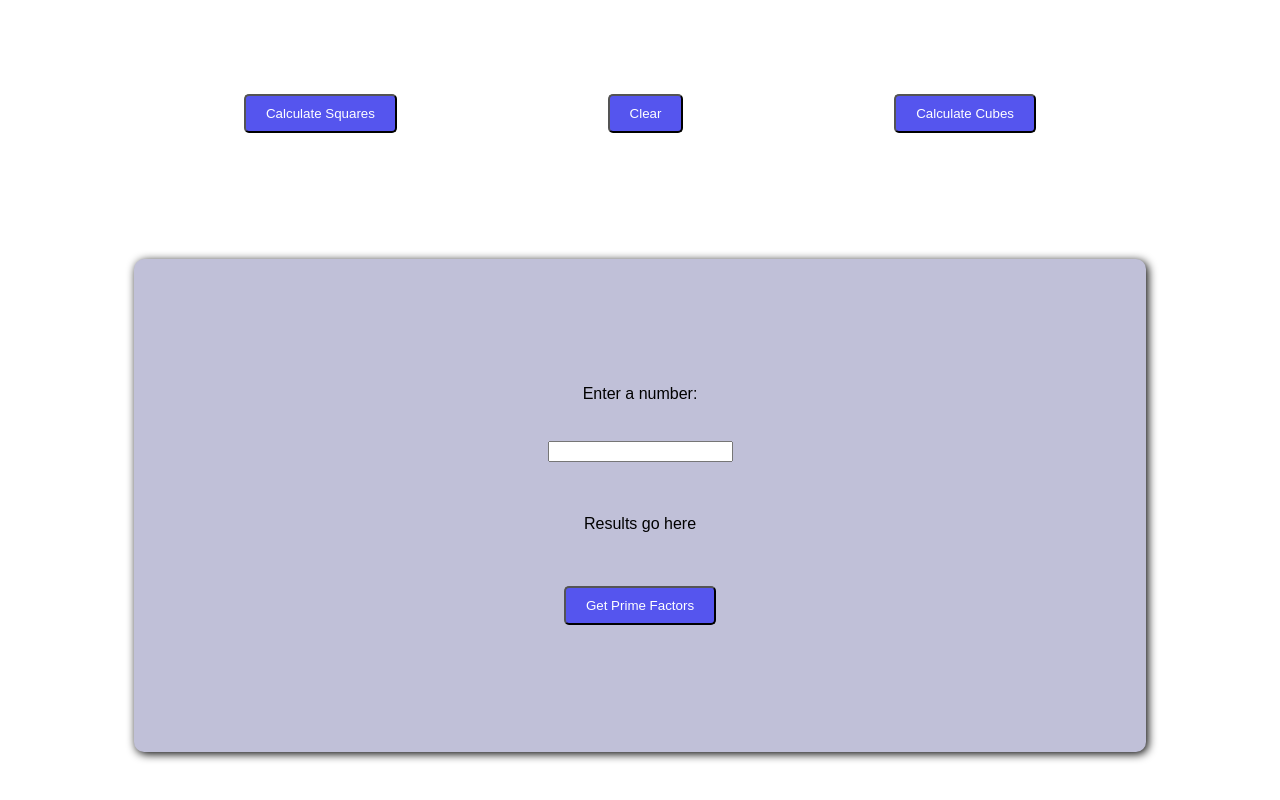
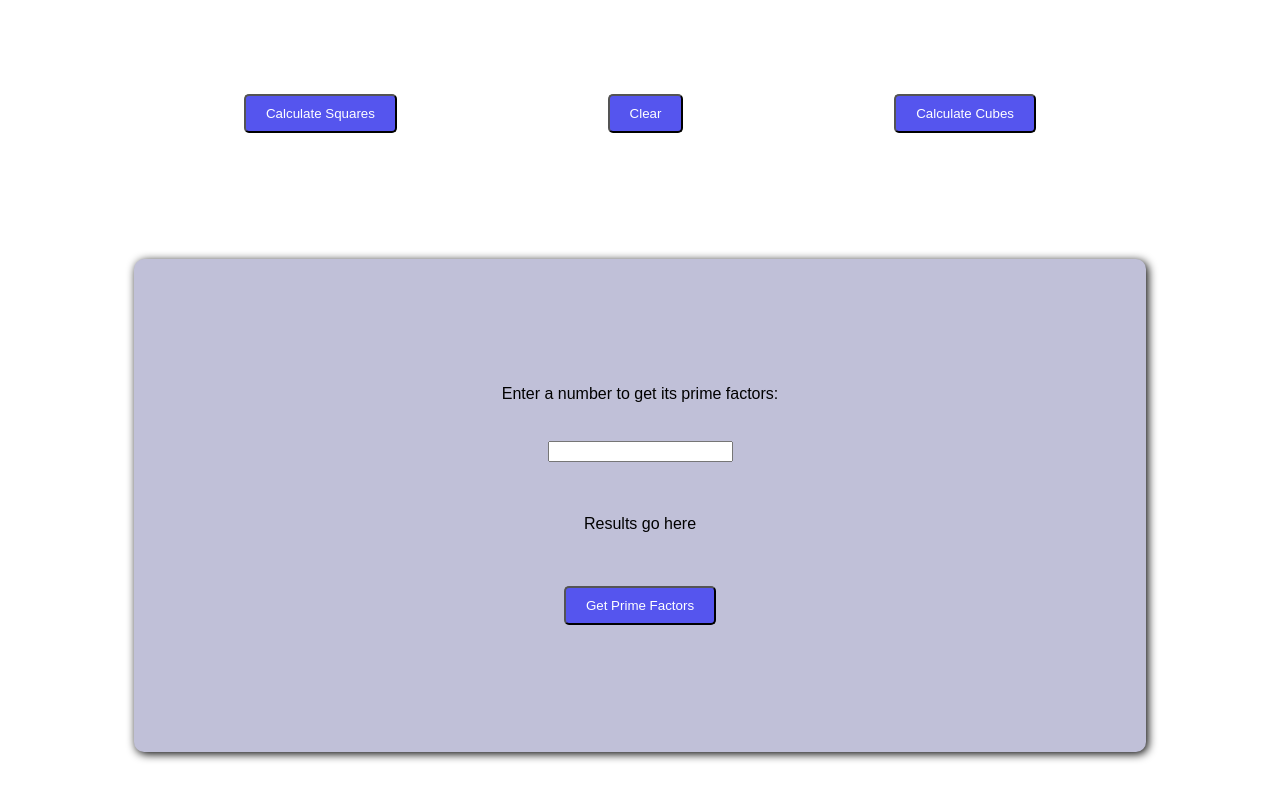
Before and after one commit to pmbechard/odin-javascript-fundamentals, a plain HTML site: page arrays-and-loops/index.html in a window 1280 px wide. Shown: the part 812-1612 px from the top of the page. Drawn offline with Linux system fonts and the light colour scheme.

Commit message:
Updates label on prime factors section of HTML doc

```diff
--- a/arrays-and-loops/index.html
+++ b/arrays-and-loops/index.html
@@ -20,7 +20,7 @@
     </div>
 
     <div id="prime-factors-section" class="card">
-        <label for="prime-factors-input">Enter a number:</label>
+        <label for="prime-factors-input">Enter a number to get its prime factors:</label>
         <input type="text" id="prime-factors-input">
         <p id="prime-factors-result">Results go here</p>
         <button id="prime-factors-button">Get Prime Factors</button>
```
